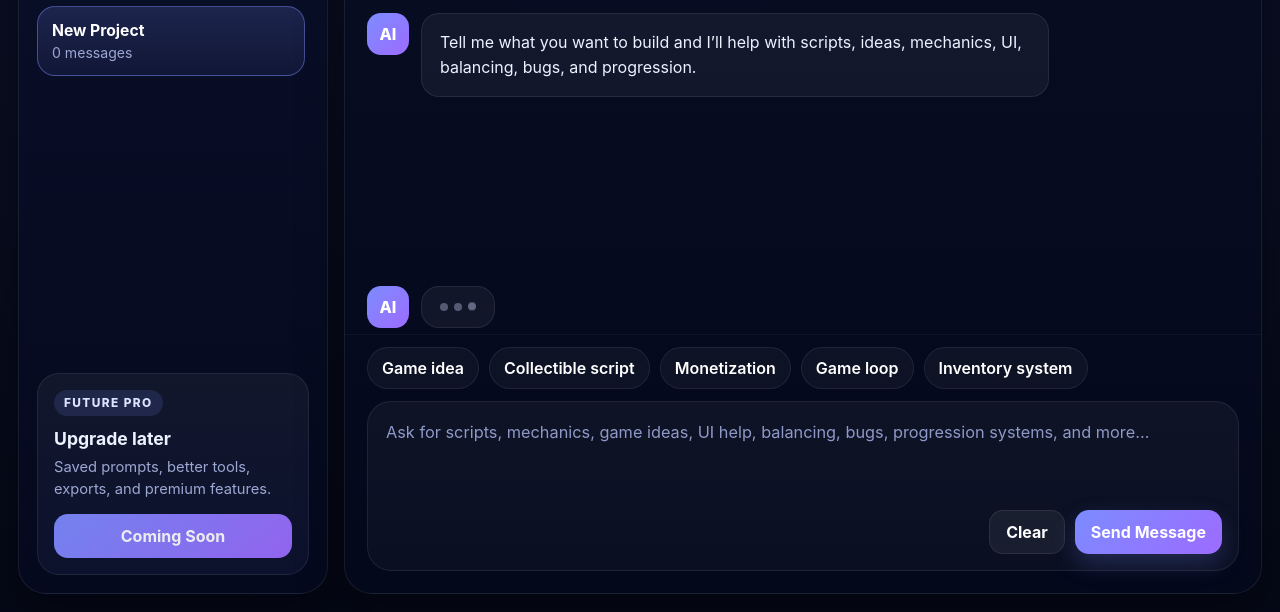
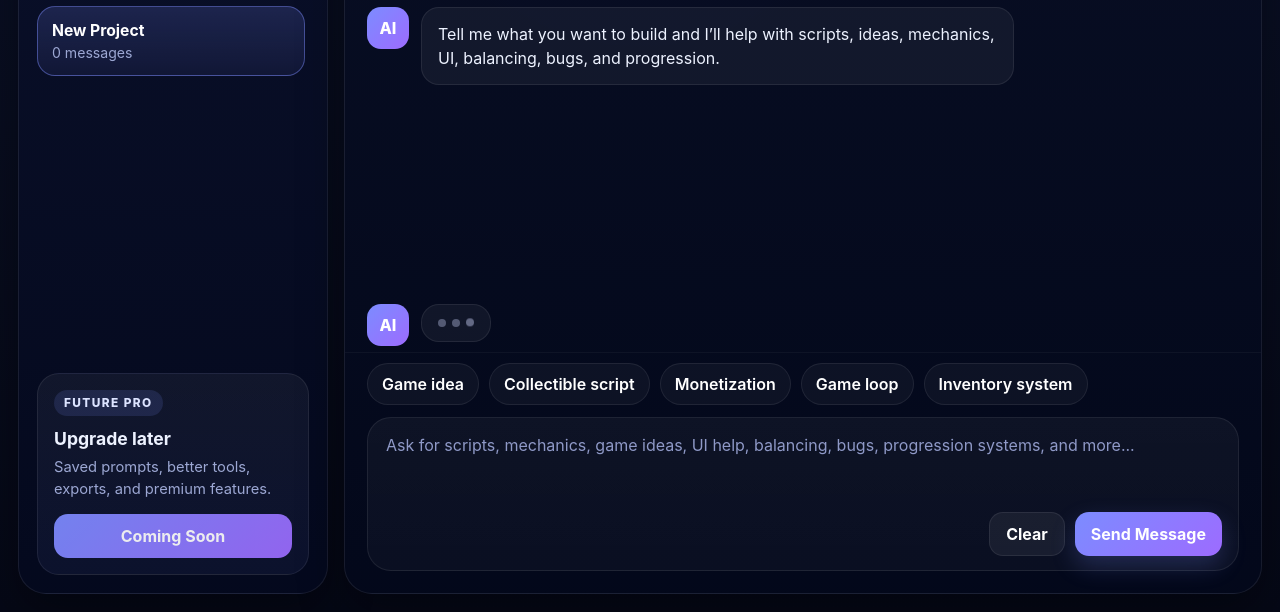
Before and after one commit to kaipearson11/roblox-ai-tool, a website: page index.html in a window 1280 px wide. Shown: the part 188-800 px from the top of the page. Drawn offline with Linux system fonts and the light colour scheme.

Commit message:
fix everything ui

```diff
--- a/index.html
+++ b/index.html
@@ -59,14 +59,7 @@
         <p id="projectSubtitle">Start chatting to build your next Roblox idea.</p>
       </section>
 
-      <section id="chatMessages" class="chat-messages">
-        <div class="message-row ai-row">
-          <div class="avatar ai-avatar">AI</div>
-          <div class="message-bubble ai-bubble">
-            Tell me what you want to build and I’ll help with scripts, ideas, mechanics, UI, balancing, bugs, and progression.
-          </div>
-        </div>
-      </section>
+      <section id="chatMessages" class="chat-messages"></section>
 
       <div id="typingIndicator" class="typing-indicator hidden">
         <div class="message-row ai-row">
--- a/script.js
+++ b/script.js
@@ -17,8 +17,8 @@ const projectSubtitle = document.getElementById("projectSubtitle");
 
 const quickActionButtons = document.querySelectorAll(".quick-action-btn");
 
-const STORAGE_KEY = "gamedevai_projects_v6";
-const SIDEBAR_KEY = "gamedevai_sidebar_collapsed_v6";
+const STORAGE_KEY = "gamedevai_projects_v7";
+const SIDEBAR_KEY = "gamedevai_sidebar_collapsed_v7";
 
 let projects = [];
 let currentProjectId = null;
@@ -152,7 +152,7 @@ function renderAll() {
 
 function autoResizeTextarea() {
   promptInput.style.height = "auto";
-  promptInput.style.height = Math.min(promptInput.scrollHeight, 220) + "px";
+  promptInput.style.height = Math.min(promptInput.scrollHeight, 180) + "px";
 }
 
 function saveSidebarState() {
@@ -202,9 +202,7 @@ function addAiMessage(text) {
 
 async function sendPrompt(promptText) {
   addUserMessage(promptText);
-
   typingIndicator.classList.remove("hidden");
-  chatMessages.scrollTop = chatMessages.scrollHeight;
 
   try {
     const response = await fetch("/generate", {
@@ -232,6 +230,7 @@ async function sendPrompt(promptText) {
     addAiMessage("Error: " + error.message);
   } finally {
     typingIndicator.classList.add("hidden");
+    chatMessages.scrollTop = chatMessages.scrollHeight;
   }
 }
 
@@ -278,6 +277,7 @@ function deleteCurrentProject() {
 function clearInput() {
   promptInput.value = "";
   autoResizeTextarea();
+  promptInput.focus();
 }
 
 toggleSidebarBtn.addEventListener("click", () => {
@@ -298,7 +298,7 @@ quickActionButtons.forEach(button => {
   });
 });
 
-chatForm.addEventListener("submit", async (event) => {
+chatForm.addEventListener("submit", async event => {
   event.preventDefault();
 
   const promptText = promptInput.value.trim();
@@ -324,3 +324,4 @@ ensureAtLeastOneProject();
 loadSidebarState();
 renderAll();
 autoResizeTextarea();
+typingIndicator.classList.add("hidden");
--- a/style.css
+++ b/style.css
@@ -60,8 +60,8 @@ textarea {
 }
 
 .sidebar.collapsed {
-  width: 94px;
-  min-width: 94px;
+  width: 108px;
+  min-width: 108px;
   padding: 18px 12px;
 }
 
@@ -264,13 +264,17 @@ textarea {
 }
 
 .sidebar.collapsed .project-card {
-  padding: 12px 8px;
+  padding: 12px 6px;
   text-align: center;
 }
 
 .sidebar.collapsed .project-card-title {
-  font-size: 0.74rem;
+  font-size: 0.72rem;
   line-height: 1.15;
+}
+
+.sidebar.collapsed .project-list {
+  gap: 12px;
 }
 
 /* MAIN */
@@ -342,7 +346,7 @@ textarea {
 
 /* HERO */
 .project-hero {
-  padding: 14px 22px 12px;
+  padding: 14px 22px 10px;
   border-bottom: 1px solid rgba(255, 255, 255, 0.04);
 }
 
@@ -362,9 +366,9 @@ textarea {
 /* CHAT */
 .chat-messages {
   flex: 1;
-  min-height: 200px;
+  min-height: 180px;
   overflow-y: auto;
-  padding: 16px 22px 10px;
+  padding: 12px 22px 8px;
   display: flex;
   flex-direction: column;
   gap: 12px;
@@ -410,10 +414,10 @@ textarea {
 }
 
 .message-bubble {
-  max-width: min(760px, 72%);
+  max-width: min(700px, 68%);
   border-radius: 18px;
-  padding: 16px 18px;
-  line-height: 1.55;
+  padding: 14px 16px;
+  line-height: 1.5;
   white-space: pre-wrap;
   word-wrap: break-word;
 }
@@ -476,7 +480,7 @@ textarea {
   display: flex;
   flex-wrap: wrap;
   gap: 10px;
-  padding: 12px 0 12px;
+  padding: 10px 0 12px;
 }
 
 .quick-action-btn {
@@ -497,20 +501,20 @@ textarea {
   background: linear-gradient(180deg, rgba(255, 255, 255, 0.045), rgba(255, 255, 255, 0.03));
   border: 1px solid var(--border);
   border-radius: 24px;
-  padding: 16px;
+  padding: 14px 16px;
 }
 
 #promptInput {
   width: 100%;
-  min-height: 74px;
-  max-height: 220px;
+  min-height: 64px;
+  max-height: 180px;
   resize: none;
   border: none;
   outline: none;
   background: transparent;
   color: var(--text);
-  font-size: 1.02rem;
-  line-height: 1.5;
+  font-size: 1rem;
+  line-height: 1.45;
 }
 
 #promptInput::placeholder {
@@ -521,7 +525,7 @@ textarea {
   display: flex;
   justify-content: flex-end;
   gap: 10px;
-  margin-top: 14px;
+  margin-top: 12px;
 }
 
 .secondary-btn {
```
